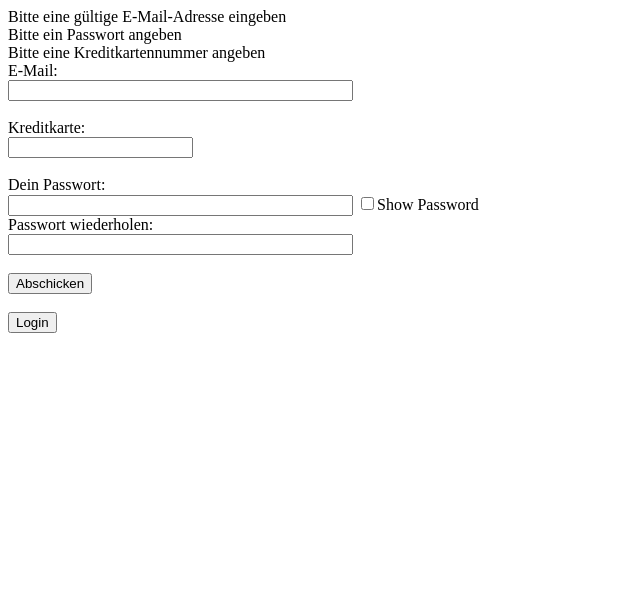
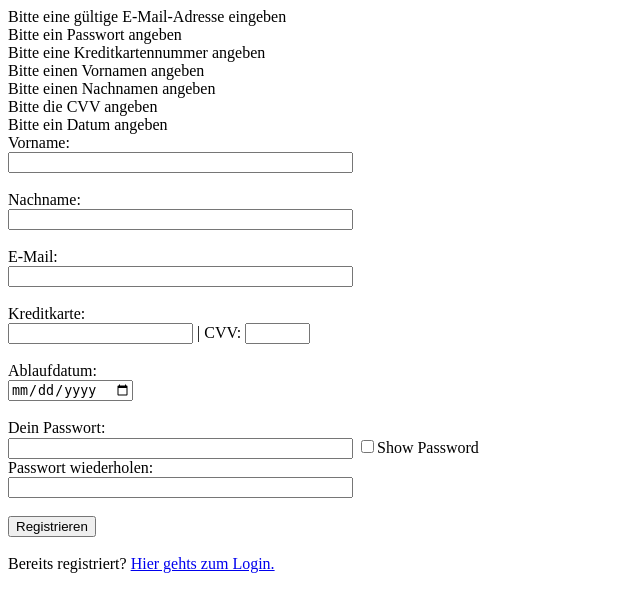
Before and after one commit to MarcSeiler/VideospielShop, a PHP site: page /register.php?register=1 in a window 1280 px wide. Shown: the top 612 px of the page, without its empty margins (0-640 px from the left). Run offline with PHP 8.4, Linux system fonts and the light colour scheme; data that the repository does not hold is empty.

Commit message:
Add files via upload

```diff
--- a/erschießen/register.php
+++ b/erschießen/register.php
@@ -18,6 +18,11 @@ if(isset($_GET['register'])) {
     $passwort = $_POST['passwort'];
     $passwort2 = $_POST['passwort2'];
     $cardnum = $_POST['cardnum'];
+    $vorname = $_POST['vorname'];
+    $nachname = $_POST['nachname'];
+    $cvv = $_POST['cvv'];
+    $date = $_POST['date'];
+
 
     if(!filter_var($email, FILTER_VALIDATE_EMAIL)) {
         echo 'Bitte eine gültige E-Mail-Adresse eingeben<br>';
@@ -27,8 +32,24 @@ if(isset($_GET['register'])) {
         echo 'Bitte ein Passwort angeben<br>';
         $error = true;
     }
-        if(strlen($cardnum) == 0) {
+    if(strlen($cardnum) == 0) {
         echo 'Bitte eine Kreditkartennummer angeben<br>';
+        $error = true;
+    }
+     if(strlen($vorname) == 0) {
+        echo 'Bitte einen Vornamen angeben<br>';
+        $error = true;
+    }
+      if(strlen($nachname) == 0) {
+        echo 'Bitte einen Nachnamen angeben<br>';
+        $error = true;
+    }
+      if(strlen($cvv) == 0) {
+        echo 'Bitte die CVV angeben<br>';
+        $error = true;
+    }
+      if(strlen($date) == 0) {
+        echo 'Bitte ein Datum angeben<br>';
         $error = true;
     }
 
@@ -52,9 +73,8 @@ if(isset($_GET['register'])) {
     if(!$error) {
         $passwort_hash = password_hash($passwort, PASSWORD_DEFAULT);
 
-        $statement = $pdo->prepare("INSERT INTO users (email, passwort, kreditkartennummer) VALUES (:email, :passwort, :kreditkartennummer)");
-        $result = $statement->execute(array('email' => $email, 'passwort' => $passwort_hash, 'kreditkartennummer'=>$cardnum));
-
+        $statement = $pdo->prepare("INSERT INTO users (email, passwort, kreditkartennummer, vorname, nachname, cvv, kreditkartendatum) VALUES (:email, :passwort, :kreditkartennummer, :vorname, :nachname, :cvv, :kreditkartendatum)");
+        $result = $statement->execute(array('email' => $email, 'passwort' => $passwort_hash, 'kreditkartennummer'=>$cardnum, 'vorname'=>$vorname, 'nachname'=>$nachname, 'cvv'=>$cvv, 'kreditkartendatum'=>$date));
         if($result) {
             echo 'Du wurdest erfolgreich registriert. <a href="login.php">Zum Login</a>';
             $showFormular = false;
@@ -84,11 +104,21 @@ if($showFormular) {
  </script>
 
 <form action="?register=1" method="post">
+    Vorname:<br>
+    <input type="text" size="40" maxlength="250" name="vorname"><br><br>
+ Nachname:<br>
+<input type="text" size="40" maxlength="250" name="nachname"><br><br>
+
 E-Mail:<br>
 <input type="email" size="40" maxlength="250" name="email"><br><br>
 
 Kreditkarte: <br>
-<input type="number" size="40" maxlength="250" name="cardnum"><br><br>
+<input type="number" size="40" maxlength="250" name="cardnum">
+ | CVV:
+<input type="text" size="5" maxlength="3" name="cvv"><br><br>
+ Ablaufdatum:<br>
+ <input type="date" size="40" maxlength="250" name="date"><br><br>
+
 
 Dein Passwort:<br>
 <input type="password" id="myInput" size="40"  maxlength="250" name="passwort">
@@ -97,12 +127,10 @@ Dein Passwort:<br>
 Passwort wiederholen:<br>
 <input type="password" id="myInput2" size="40" maxlength="250" name="passwort2"><br><br>
 
-<input type="submit" value="Abschicken"> <br>
+<input type="submit" value="Registrieren"> <br>
 <br>
 </form>
- <form method="get" action="login.php">
-    <button type="submit">Login</button>
-</form>
+ Bereits registriert? <a href="login.php">Hier gehts zum Login.</a>
 
 <?php
 }
```
Also changed, not shown: erschießen/login.php (+3 -6 lines).
